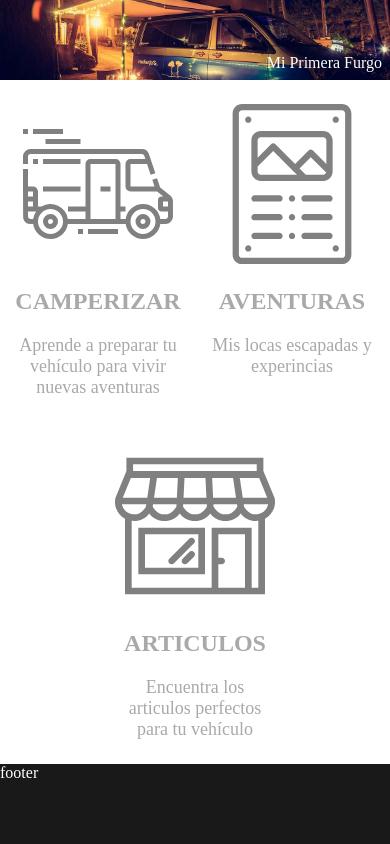
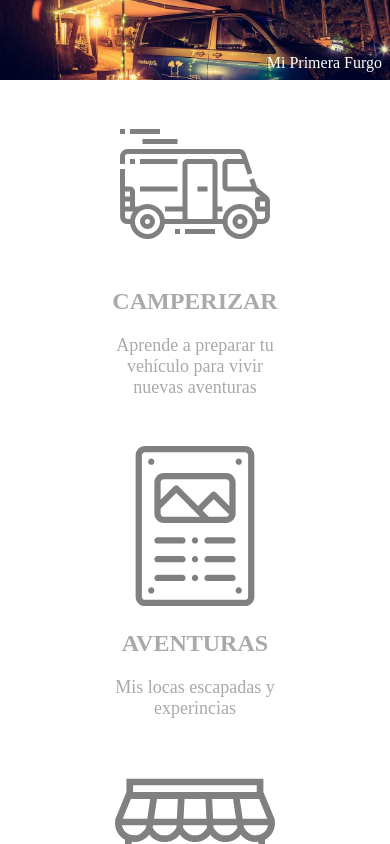
Before and after one commit to j0tac3/miprimerafurgo, an Angular app: page /home in a window 390 px wide. Shown: the top 844 px of the page. Built offline with nearby package versions, Linux system fonts and the light colour scheme.

Commit message:
Maquetacion del heeader

```diff
--- a/src/app/components/home-components/main-menu-option/main-menu-option.component.css
+++ b/src/app/components/home-components/main-menu-option/main-menu-option.component.css
@@ -1,9 +1,7 @@
 .option-container{
     width: 10rem;
-    /* height: 7rem; */
-    /* position: relative;*/
     border-radius: 5px;
-    margin: 1rem;
+    margin: 1rem 2rem;
 }
 .content{
     padding: 0.5rem;
--- a/src/app/components/home-components/main-menu/main-menu.component.css
+++ b/src/app/components/home-components/main-menu/main-menu.component.css
@@ -1,5 +1,5 @@
 .main-menu_container{
-    width: 60%;
+    width: 70%;
     margin: 0 auto;
     display: flex;
     flex-wrap: wrap;
@@ -9,5 +9,7 @@
 @media screen and (max-width: 750px) {
     .main-menu_container{
         width: 100%;
+        flex-direction: column;
+        align-items: center;
     }
 }
```
